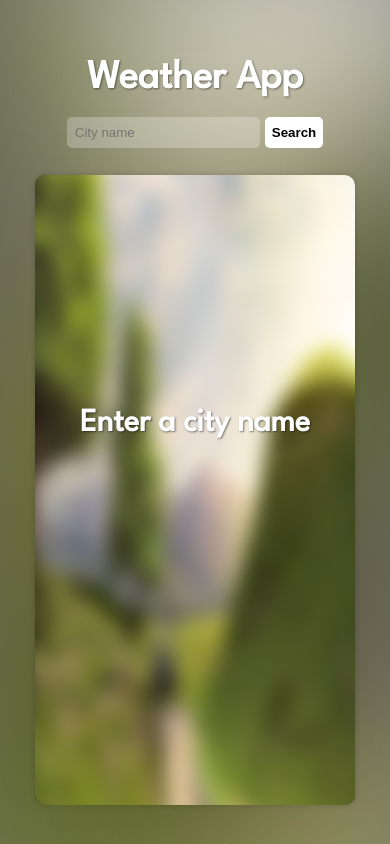
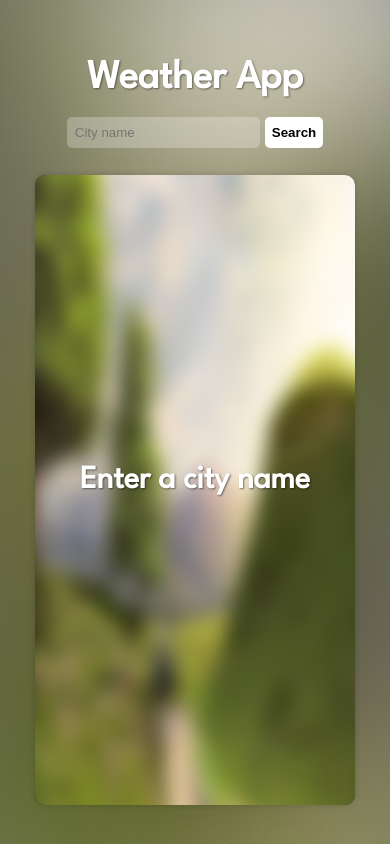
Before and after one commit to ChristoferGuimaraes/previsao-do-tempo, a React (Vite) app: page / in a window 390 px wide. Built offline with nearby package versions, Linux system fonts and the light colour scheme.

Commit message:
center error and welcome msg when responsivity

```diff
--- a/src/assets/styles/App.css
+++ b/src/assets/styles/App.css
@@ -428,6 +428,14 @@ footer {
   .loading-container {
     margin-left: 11px;
   }
+
+  .initial-and-error-msg {
+    display: flex;
+    justify-content: center;
+    margin-top: 266px;
+    margin-left: 9px;
+    margin-right: 9px;
+  }
 }
 
 /*scrollbar*/
--- a/src/components/App.tsx
+++ b/src/components/App.tsx
@@ -215,7 +215,7 @@ function App() {
             </div>
           </>
         ) : (
-          <div>
+          <div className="initial-and-error-msg-container">
             <h1 className="initial-and-error-msg">{message}</h1>
           </div>
         )}
```
